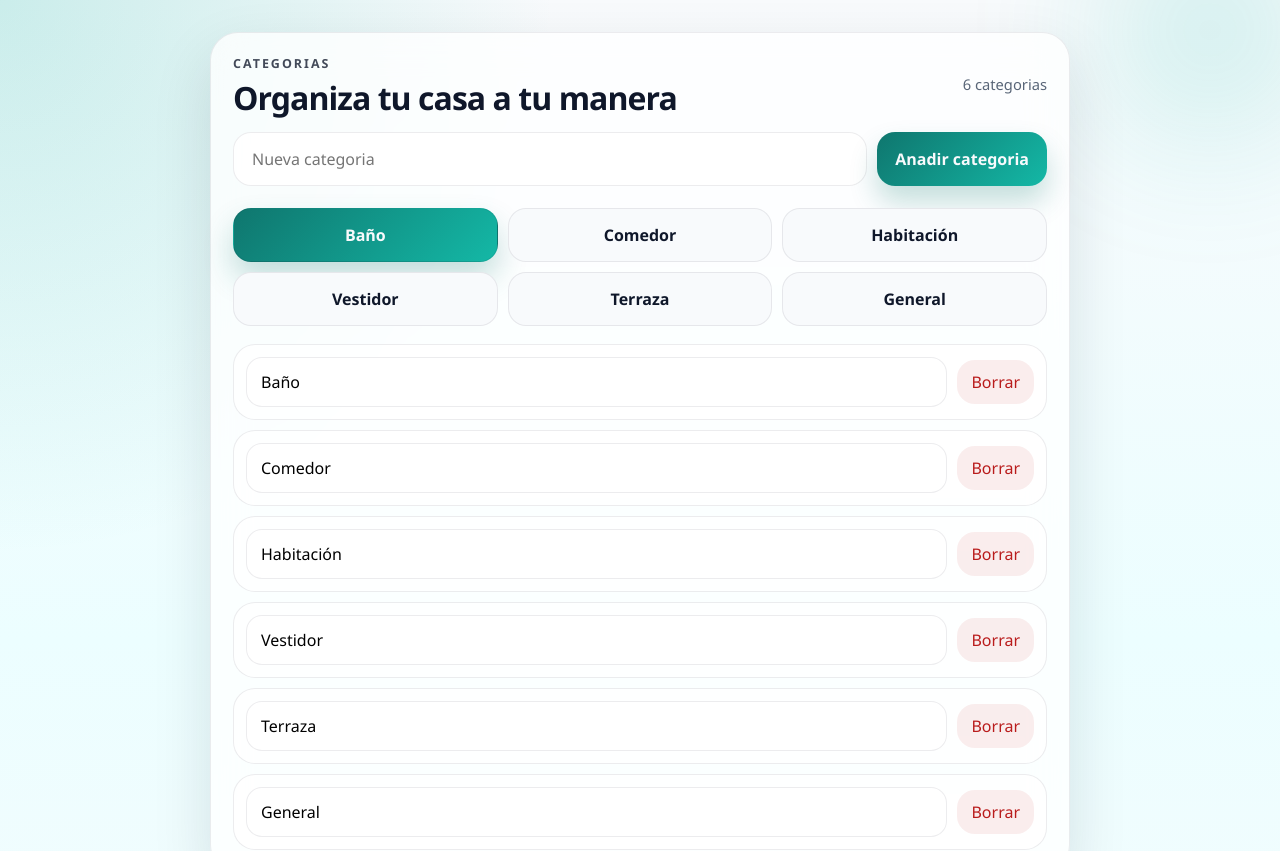
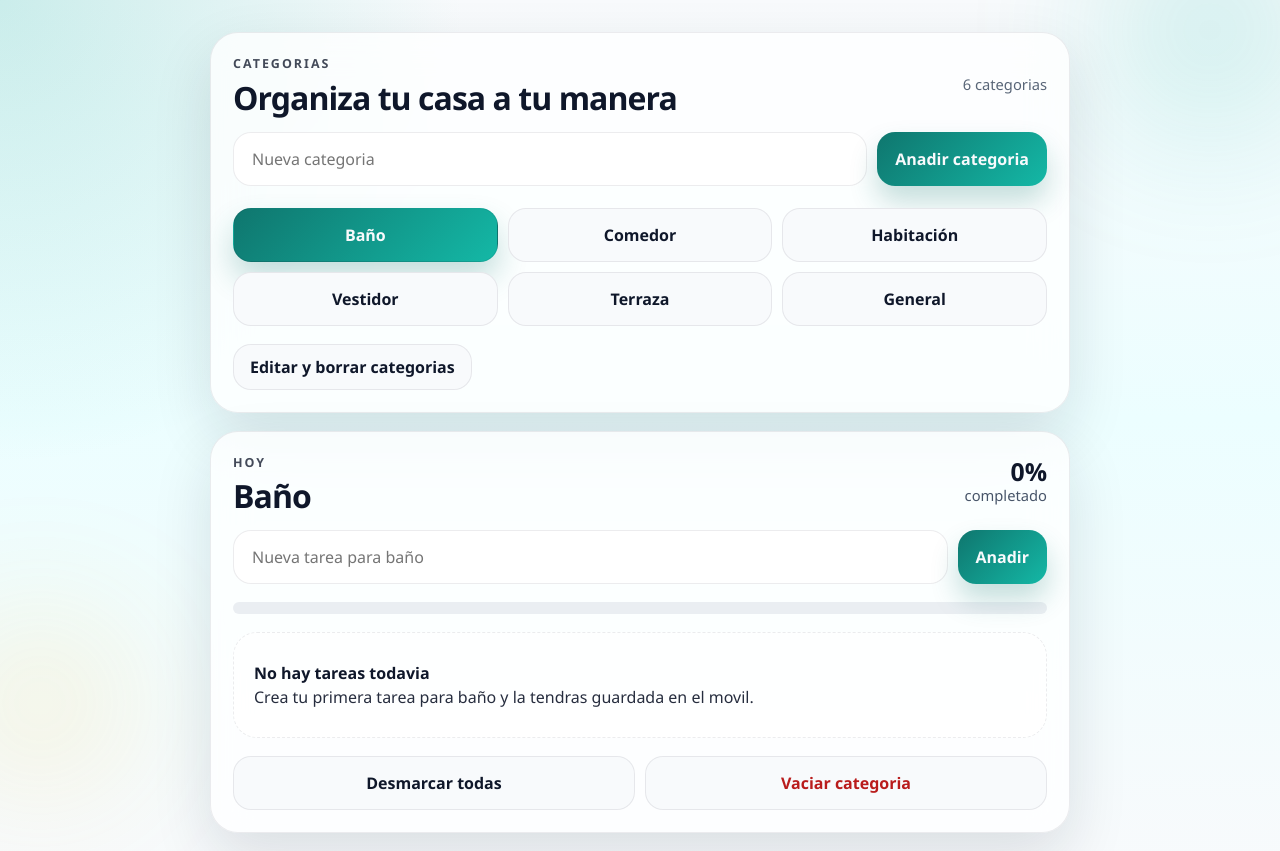
Before and after one commit to ManuelLleonart/AppNotas, a React (Vite) app: page / in a window 1280 px wide. Shown: the top 851 px of the page. Built offline with nearby package versions, Linux system fonts and the light colour scheme.

Commit message:
Categorías colapsables

```diff
--- a/src/App.jsx
+++ b/src/App.jsx
@@ -78,6 +78,7 @@ export default function App() {
   const [selectedCategory, setSelectedCategory] = useState(() => DEFAULT_CATEGORIES[0].key);
   const [taskText, setTaskText] = useState("");
   const [newCategory, setNewCategory] = useState("");
+  const [isCategoryEditorOpen, setIsCategoryEditorOpen] = useState(false);
   const [tasksByCategory, setTasksByCategory] = useState(() => {
     try {
       const savedCategories = localStorage.getItem(CATEGORIES_STORAGE_KEY);
@@ -315,6 +316,16 @@ export default function App() {
             ))}
           </div>
 
+          <div className="category-editor-toggle-row">
+            <button
+              className="secondary-button category-toggle-button"
+              onClick={() => setIsCategoryEditorOpen((previous) => !previous)}
+            >
+              {isCategoryEditorOpen ? "Ocultar edicion de categorias" : "Editar y borrar categorias"}
+            </button>
+          </div>
+
+          {isCategoryEditorOpen ? (
             <div className="category-editor-list">
               {categories.map((category) => (
                 <article key={category.key} className="category-editor-card">
@@ -333,6 +344,7 @@ export default function App() {
                 </article>
               ))}
             </div>
+          ) : null}
         </section>
 
         <section className="panel">
--- a/src/styles.css
+++ b/src/styles.css
@@ -341,6 +341,16 @@ h3 {
   gap: 10px;
 }
 
+.category-editor-toggle-row {
+  display: flex;
+  justify-content: flex-start;
+}
+
+.category-toggle-button {
+  min-height: 46px;
+  padding: 10px 16px;
+}
+
 .category-editor-card {
   display: grid;
   gap: 10px;
```
Lines whose indentation alone changed are shown as unchanged.
